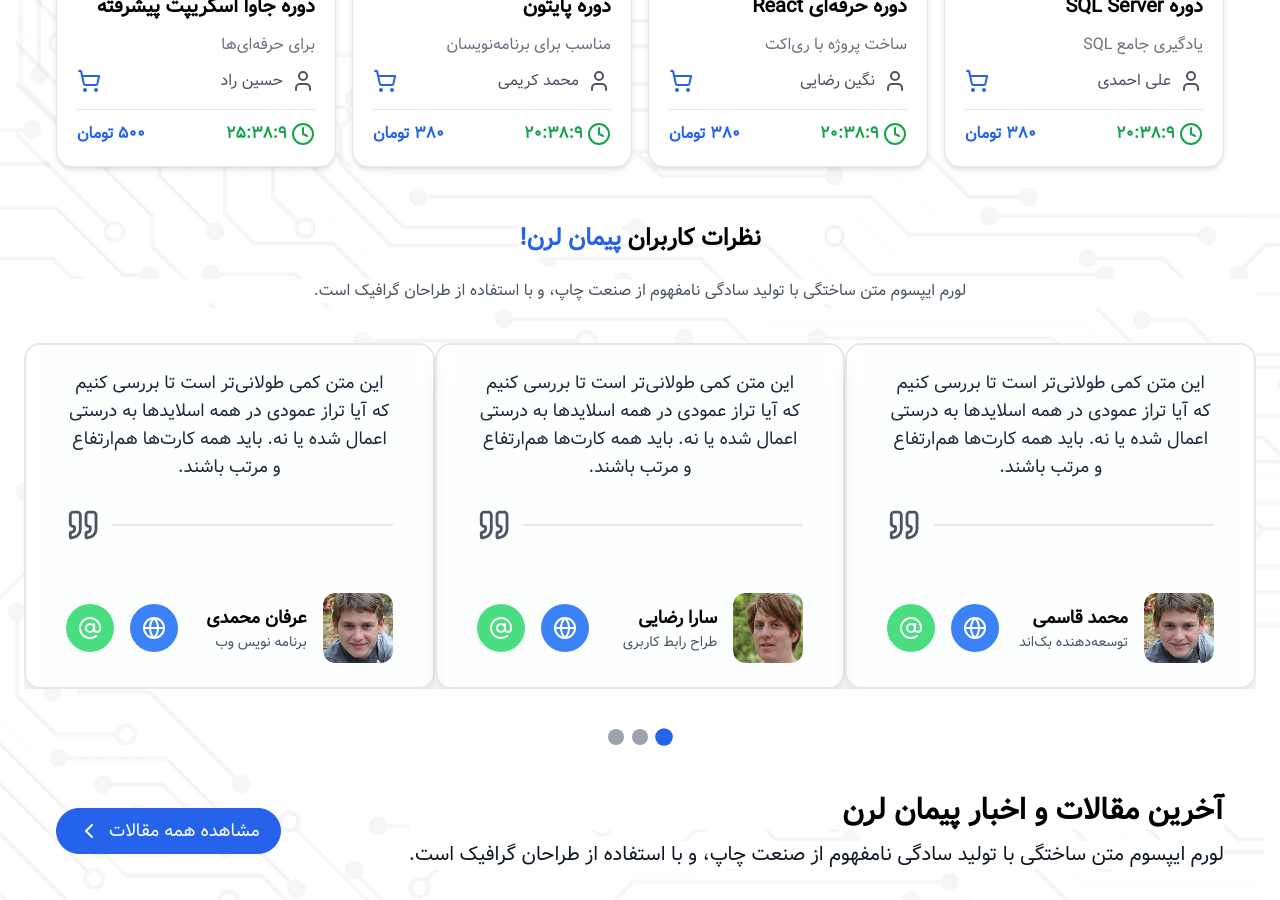
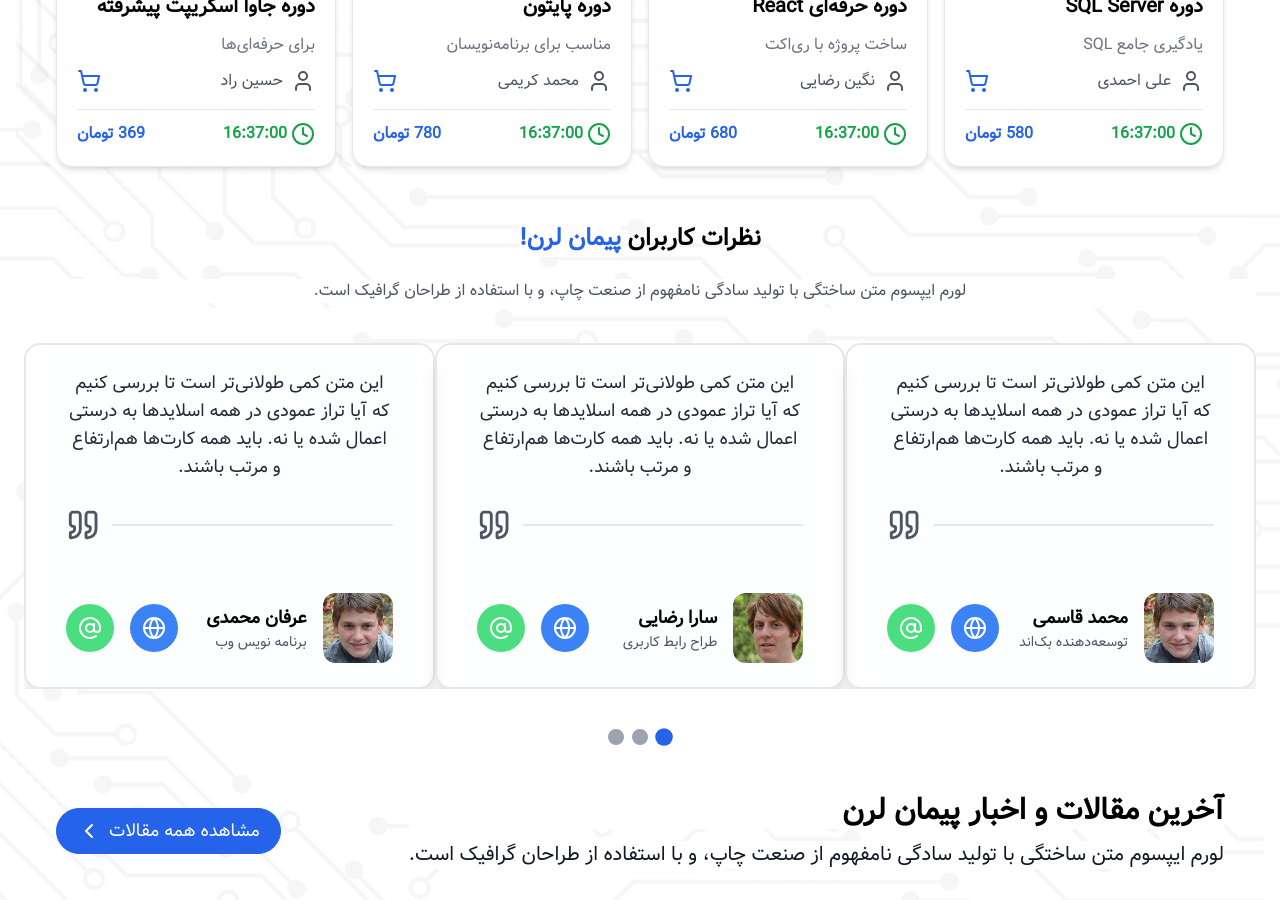
Before and after one commit to peyman-naderi/Nextjs-project, a Next.js app: page / in a window 1280 px wide. Shown: the part 1660-2560 px from the top of the page. Built offline with nearby package versions, Linux system fonts and the light colour scheme; no server answers.

Commit message:
Completing the product card on the shopping page with Responsive

```diff
--- a/components/Home/header/shop/Shop.js
+++ b/components/Home/header/shop/Shop.js
@@ -1,4 +1,5 @@
 "use client";
+
 import CardShop from "./ShopCard";
 import { useContext } from "react";
 import { CartContext } from "@/context/CartShop";
@@ -12,41 +13,42 @@ export default function CartShopAll() {
   );
 
   return (
-    <section className="max-w-7xl mx-auto px-4 py-10 flex gap-12">
-      {/* بخش کارت‌های محصول: */}
-      <div className="flex-1 flex flex-col ">
+    <div className="bg-blue-100 min-h-screen py-6 px-4">
+      <div className="max-w-7xl mx-auto">
+        <p className="text-2xl font-bold text-right mb-6">سبد خرید :</p>
+
+        <section className="flex flex-col lg:flex-row gap-6">
+          {/* بخش کارت‌های محصول */}
+          <div className="flex-1 flex flex-col gap-4">
             {productCount > 0 ? (
-          <>
-            <h2 className="text-2xl font-bold ">سبد خرید</h2>
-            {cart.items.map((item) => (
+              cart.items.map((item) => (
                 <CardShop key={item.id} id={item.id} quantity={item.quantity} />
-            ))}
-          </>
+              ))
             ) : (
-          <h3 className="text-3xl text-center mx-auto mt-10 font-bold text-blue-500">
-            سبد خرید خالی است🤔
+              <h3 className="text-3xl text-center mt-10 font-bold text-blue-500">
+                سبد خرید خالی است 🤔
               </h3>
             )}
           </div>
 
-      {/* بخش خلاصه سفارش: */}
-      <aside className="w-96 bg-white rounded-2xl shadow-md border p-6 sticky top-20 self-start">
+          {/* بخش خلاصه سفارش */}
+          <aside className="w-full lg:w-96 bg-white rounded-2xl shadow-md border p-6 sticky top-20 self-start">
             <h2 className="text-xl font-semibold mb-4 text-right border-b pb-2">
               اطلاعات خرید
             </h2>
 
-        <div className="space-y-4 text-gray-700 text-right">
+            <div className="space-y-6 text-gray-700 text-right">
               <div className="flex justify-between text-base">
                 <span>جمع جزء</span>
-            <span>{/* اینجا می‌تونید مقدار جمع جزء رو بزارید */}</span>
+                <span>—</span>
               </div>
               <div className="flex justify-between text-base">
                 <span>مالیات (۹٪)</span>
-            <span>{/* مقدار مالیات */}</span>
+                <span>—</span>
               </div>
               <div className="flex justify-between font-bold text-lg text-gray-800 border-t pt-3">
                 <span>مبلغ نهایی</span>
-            <span>{/* مبلغ نهایی */}</span>
+                <span>—</span>
               </div>
             </div>
 
@@ -55,5 +57,7 @@ export default function CartShopAll() {
             </button>
           </aside>
         </section>
+      </div>
+    </div>
   );
 }
--- a/components/Home/header/shop/ShopCard.js
+++ b/components/Home/header/shop/ShopCard.js
@@ -1,4 +1,5 @@
 "use client";
+
 import Image from "next/image";
 import { Plus, Minus, Trash2 } from "lucide-react";
 import { getProductData } from "@/data/ProductData";
@@ -10,42 +11,39 @@ export default function CardShop({ id, quantity }) {
   const cart = useContext(CartContext);
 
   return (
-    <div className="">
-      <div className="max-w-7xl flex-1 grid grid-cols-2 gap-6  mx-auto px-14 py-3  flex-col lg:flex-row  items-start">
-        {/* کارت محصول */}
-        <div className="bg-white rounded-2xl border p-6 shadow-md hover:shadow-lg transition self-start">
-          <div className="flex gap-6">
+    <div className="bg-white w-full rounded-2xl border shadow-md hover:shadow-lg transition flex flex-col sm:flex-row p-4 gap-4">
       {/* تصویر */}
-            <div className="relative w-44 h-44 rounded-xl overflow-hidden bg-gray-100 flex-shrink-0">
+      <div className="relative w-full sm:w-40 h-40 rounded-xl overflow-hidden bg-gray-100 flex-shrink-0 mx-auto sm:mx-0">
         <Image
           src={productData.imagsrc}
-                alt="کتاب روان‌شناسی طراحی"
-                layout="fill"
-                objectFit="cover"
+          alt={productData.titlebig}
+          fill
           className="object-cover"
         />
       </div>
 
-            {/* محتوا */}
-            <div className="flex flex-col justify-between">
+      {/* بخش متن و کنترل */}
+      <div className="flex flex-col justify-between flex-1">
+        {/* عنوان و توضیح */}
         <div>
-                <h2 className="text-xl font-semibold text-gray-900 mb-2">
+          <h2 className="text-lg font-semibold text-gray-900 mb-1 line-clamp-1">
             {productData.titlebig}
           </h2>
-                <p className="text-sm text-gray-600 mb-3 leading-relaxed max-w-sm">
+          <p className="text-sm text-gray-600 mb-2 leading-relaxed line-clamp-2">
             {productData.titlesmol}
           </p>
-                <div className="flex justify-between items-center mt-2">
+          <div className="flex justify-between items-center flex-wrap gap-2">
             <p className="text-sm text-gray-400">
               نویسنده: {productData.titlename}
             </p>
-                  <span className="text-green-600 font-bold text-base">
-                    {quantity * Number(productData.pris)}
+            <span className="text-green-600 font-bold text-base whitespace-nowrap">
+              {productData.pris * quantity} تومان
             </span>
           </div>
         </div>
 
-              <div className="flex justify-between items-center mt-6">
+        {/* کنترل تعداد و حذف */}
+        <div className="flex justify-between items-center mt-3">
           {/* کنترل تعداد */}
           <div className="flex items-center gap-2 bg-gray-100 px-2 py-1 rounded-full">
             <button
@@ -73,8 +71,5 @@ export default function CardShop({ id, quantity }) {
         </div>
       </div>
     </div>
-        </div>
-      </div>
-    </div>
   );
 }
--- a/data/ProductData.js
+++ b/data/ProductData.js
@@ -5,8 +5,8 @@ const ProductData = [
     titlebig: "دوره  SQL Server",
     titlesmol: "یادگیری جامع SQL",
     titlename: "علی احمدی",
-    clock: "۲۰:۳۸:۹",
-    pris: "۳۸۰",
+    clock: "16:37:00",
+    pris: "580",
   },
   {
     id: "2",
@@ -14,8 +14,8 @@ const ProductData = [
     titlebig: "دوره حرفه‌ای React",
     titlesmol: "ساخت پروژه‌ با ری‌اکت",
     titlename: "نگین رضایی",
-    clock: "۲۰:۳۸:۹",
-    pris: "۳۸۰",
+    clock: "16:37:00",
+    pris: "680",
   },
   {
     id: "3",
@@ -23,8 +23,8 @@ const ProductData = [
     titlebig: "دوره پایتون",
     titlesmol: "مناسب برای برنامه‌نویسان ",
     titlename: "محمد کریمی",
-    clock: "۲۰:۳۸:۹",
-    pris: "۳۸۰",
+    clock: "16:37:00",
+    pris: "780",
   },
   {
     id: "4",
@@ -32,8 +32,8 @@ const ProductData = [
     titlebig: "دوره طراحی UI/UX",
     titlesmol: "آشنایی با طراحی رابط کاربری ",
     titlename: "سارا محمدی",
-    clock: "۲۰:۳۸:۹",
-    pris: "۳۸۰",
+    clock: "16:37:00",
+    pris: "550",
   },
   // 👇 برای تست صفحه دوم و سوم کپی کن یا موارد جدید اضافه کن
   {
@@ -42,8 +42,8 @@ const ProductData = [
     titlebig: "دوره جاوا اسکریپت پیشرفته",
     titlesmol: "برای حرفه‌ای‌ها",
     titlename: "حسین راد",
-    clock: "۲۵:۳۸:۹",
-    pris: "۵۰۰",
+    clock: "16:37:00",
+    pris: "369",
   },
   {
     id: "6",
@@ -51,8 +51,8 @@ const ProductData = [
     titlebig: "دوره لاراول",
     titlesmol: "توسعه وب پیشرفته",
     titlename: "زینب رضوی",
-    clock: "۱۵:۰۰:۰۰",
-    pris: "۳۹۰",
+    clock: "16:37:001",
+    pris: "421",
   },
   {
     id: "7",
@@ -60,8 +60,8 @@ const ProductData = [
     titlebig: "دوره CSS",
     titlesmol: "طراحی حرفه‌ای صفحات وب",
     titlename: "سهیل کریمی",
-    clock: "۱۲:۴۰:۱۰",
-    pris: "۲۵۰",
+    clock: "16:37:00۰",
+    pris: "444",
   },
   {
     id: "8",
@@ -69,8 +69,8 @@ const ProductData = [
     titlebig: "دوره نکست جی‌اس",
     titlesmol: "SSR و SSG",
     titlename: "ریحانه صادقی",
-    clock: "۱۷:۳۰:۲۰",
-    pris: "۴۸۰",
+    clock: "16:37:00۰",
+    pris: "580",
   },
   {
     id: "9",
@@ -78,8 +78,8 @@ const ProductData = [
     titlebig: "دوره امنیت وب",
     titlesmol: "SQL Injection و XSS",
     titlename: "بهنام علیپور",
-    clock: "۱۳:۲۵:۵۰",
-    pris: "۴۱۰",
+    clock: "16:37:00۰",
+    pris: "580",
   },
   {
     id: "10",
@@ -87,8 +87,8 @@ const ProductData = [
     titlebig: "دوره گراف‌کیوال",
     titlesmol: "آشنایی با GraphQL",
     titlename: "کیانا محمدی",
-    clock: "۱۰:۴۵:۰۰",
-    pris: "۳۲۰",
+    clock: "16:37:00۰",
+    pris: "580",
   },
 ];
 
```
Lines whose indentation alone changed are shown as unchanged.
